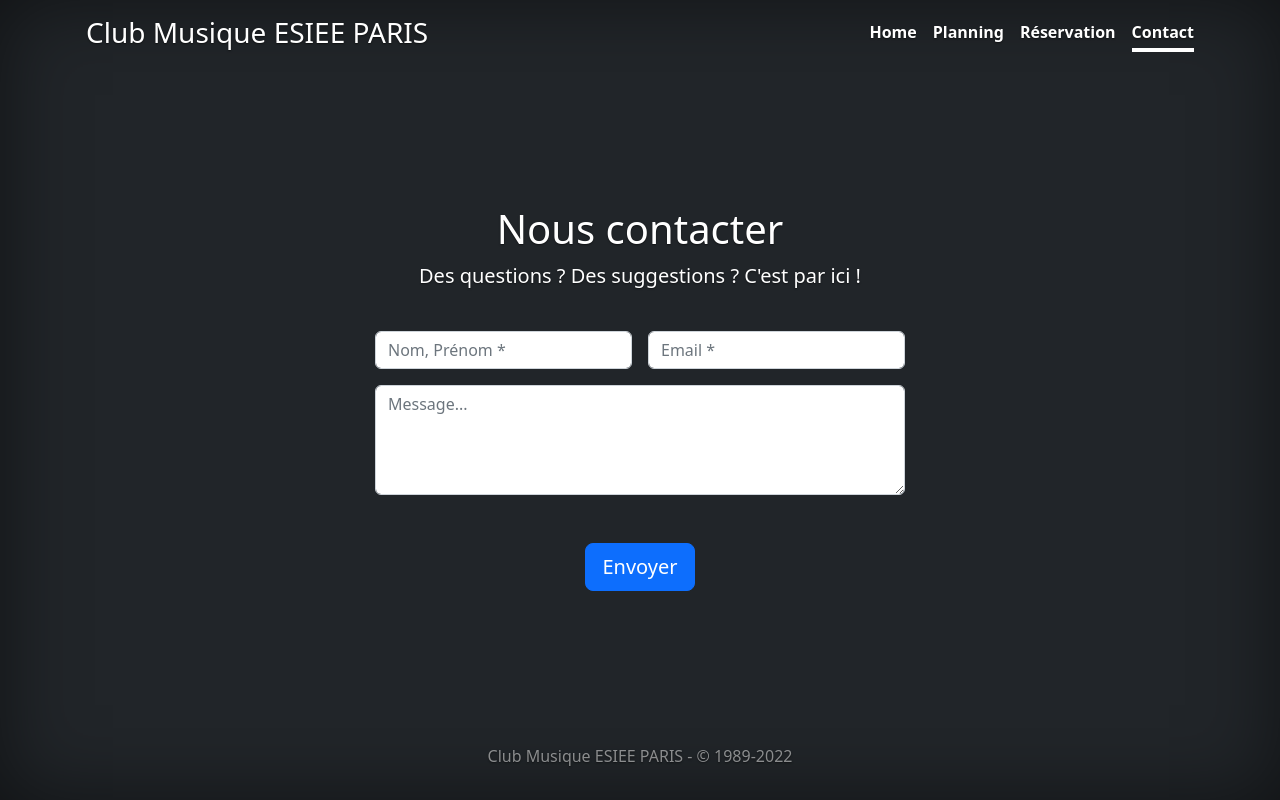
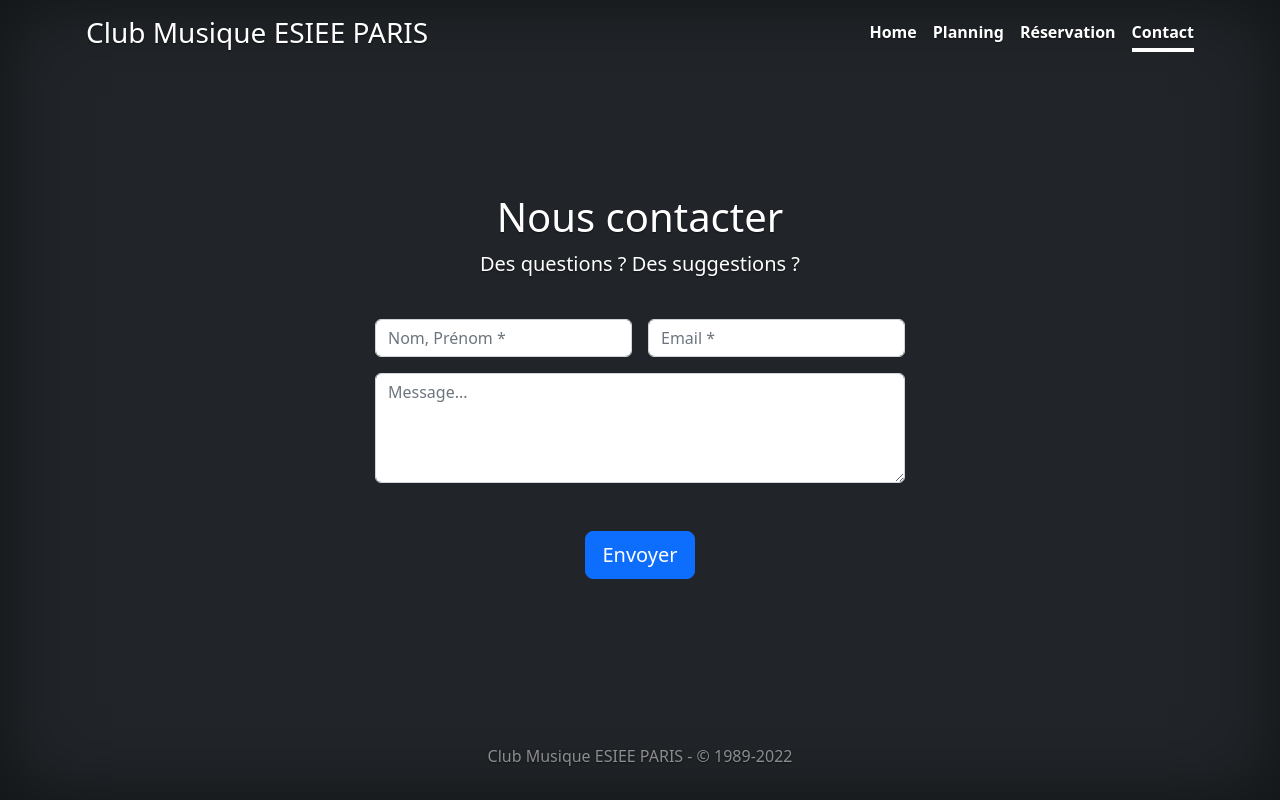
Before and after one commit to feloeht/club-musique-esiee, a Flask app: page /contact in a window 1280 px wide. Run offline with Flask 2, Linux system fonts and the light colour scheme; some libraries are stand-ins or nearby versions.

Commit message:
minor css fix

```diff
--- a/app/templates/contact.html
+++ b/app/templates/contact.html
@@ -1,6 +1,6 @@
 {% include "header.html" %}
 
-	<body class="d-flex h-100 text-center text-white bg-dark">
+	<body class="d-flex min-vh-100 text-center text-white bg-dark">
 		<div class="container d-flex p-3 mx-auto flex-column">
 			<header class="mb-auto">
 				<div>
@@ -13,11 +13,11 @@
 				</nav>
 				</div>
 			</header>
-			<main class="px-3">
+			<main class="pt-4">
 				<h1>Nous contacter</h1>
-				<p class="lead">Des questions ? Des suggestions ? C'est par ici !</p>
+				<p class="lead">Des questions ? Des suggestions ?</p>
 			</main>
-			<div class="container w-50 pt-4">
+			<div class="container w-50 pb-4 pt-4">
 				{% if error %}
 					<svg xmlns="http://www.w3.org/2000/svg" style="display: none;">
 						<symbol id="exclamation-triangle-fill" fill="currentColor" viewBox="0 0 16 16">
--- a/app/templates/footer.html
+++ b/app/templates/footer.html
@@ -1,4 +1,4 @@
-			<footer class="mt-auto text-white-50">
+			<footer class="mt-auto text-white-50 pt-4">
 				<p>Club Musique ESIEE PARIS - &copy; 1989-<script>document.write(new Date().getFullYear())</script></p>
 			</footer>
 		</div>
--- a/app/templates/header.html
+++ b/app/templates/header.html
@@ -1,5 +1,5 @@
 <!doctype html>
-<html lang="fr" class="h-100">
+<html lang="fr" class="min-vh-100">
 	<head>
 		<meta charset="utf-8" />
 		<meta name="viewport" content="width=device-width, initial-scale=1">
--- a/app/templates/index.html
+++ b/app/templates/index.html
@@ -1,6 +1,6 @@
 {% include "header.html" %}
 
-	<body class="landing d-flex h-100 text-center text-white bg-dark">
+	<body class="landing d-flex min-vh-100 text-center text-white bg-dark">
 		<div class="container d-flex p-3 mx-auto flex-column">
 			<header class="mb-auto">
 				<div>
--- a/app/templates/planning.html
+++ b/app/templates/planning.html
@@ -1,6 +1,6 @@
 {% include "header.html" %}
 
-	<body class="d-flex h-100 text-center text-white bg-dark">
+	<body class="d-flex min-vh-100 text-center text-white bg-dark">
 		<div class="container d-flex p-3 mx-auto flex-column">
 			<header class="mb-auto">
 				<div>
@@ -14,7 +14,7 @@
 				</div>
 			</header>
 			<main class="px-3">
-				<h1>Planning du Club Musique et du Studio</h1>
+				<h1>Planning du Club et du Studio</h1>
 			</main>
 			<div class="container pt-4">
 				<div class="responsiveCal">
```
Also changed, not shown: app/templates/reservation.html (+4 -4 lines), README.md.
